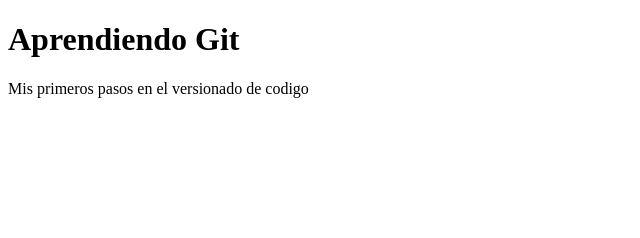
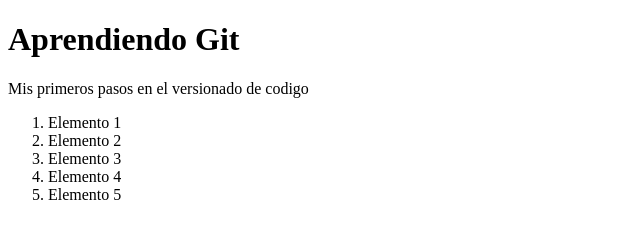
Before and after one commit to Adamstar999/curso-git, a plain HTML site: page index.html in a window 1280 px wide. Shown: the whole page, without its empty margins (0-640 px from the left). Drawn offline with Linux system fonts and the light colour scheme.

Commit message:
Agregando script.js al index.html(no esta el script xd)

```diff
--- a/index.html
+++ b/index.html
@@ -14,6 +14,14 @@
     <p>
         Mis primeros pasos en el versionado de codigo
     </p>
+    <ol>
+        <li>Elemento 1</li>
+        <li>Elemento 2</li>
+        <li>Elemento 3</li>
+        <li>Elemento 4</li>
+        <li>Elemento 5</li>
+    </ol>
+    <script src="script.js"></script>
 </body>
 
 </html>
```
